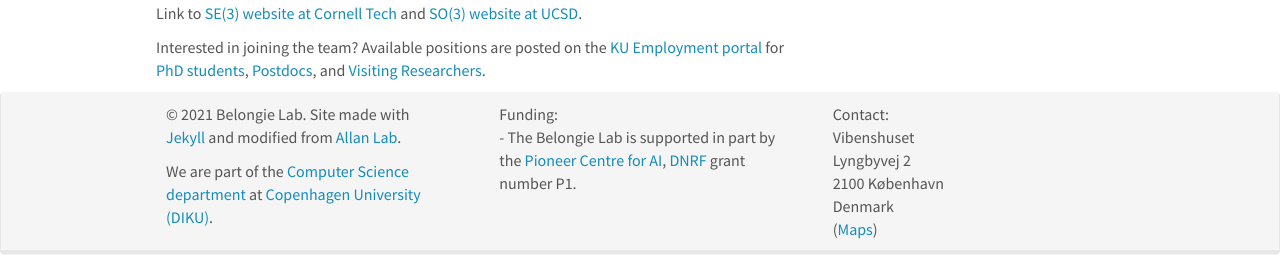
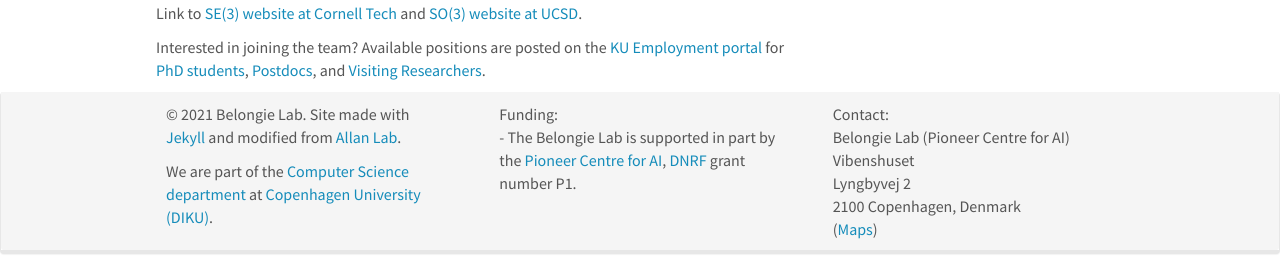
Before and after one commit to BelongieLab/belongielab.github.io, a Jekyll site: the page built from _pages/home.md, in a window 1280 px wide and 936 px high, cut to the strip 660-936 px from the top of the window. Built offline with Jekyll 4.4.1, drawn with Linux system fonts in a browser that asks for light colours; nearby versions of some CDN libraries; comment, search, counter and statistics services are not loaded.

Commit message:
mailing address update

```diff
--- a/_includes/footer.html
+++ b/_includes/footer.html
@@ -12,10 +12,10 @@
 		</div>
 		<div class="col-sm-4">
 		  Contact:<br />
+		  Belongie Lab (Pioneer Centre for AI)<br />
 		  Vibenshuset<br />
 		  Lyngbyvej 2<br />
-		  2100 København<br />
-		  Denmark <br />
+		  2100 Copenhagen, Denmark <br />
             (<a href="https://goo.gl/maps/xxEhZsKA1gVJ1jy6A">Maps</a>)
 		</div>
 	</div>
```
